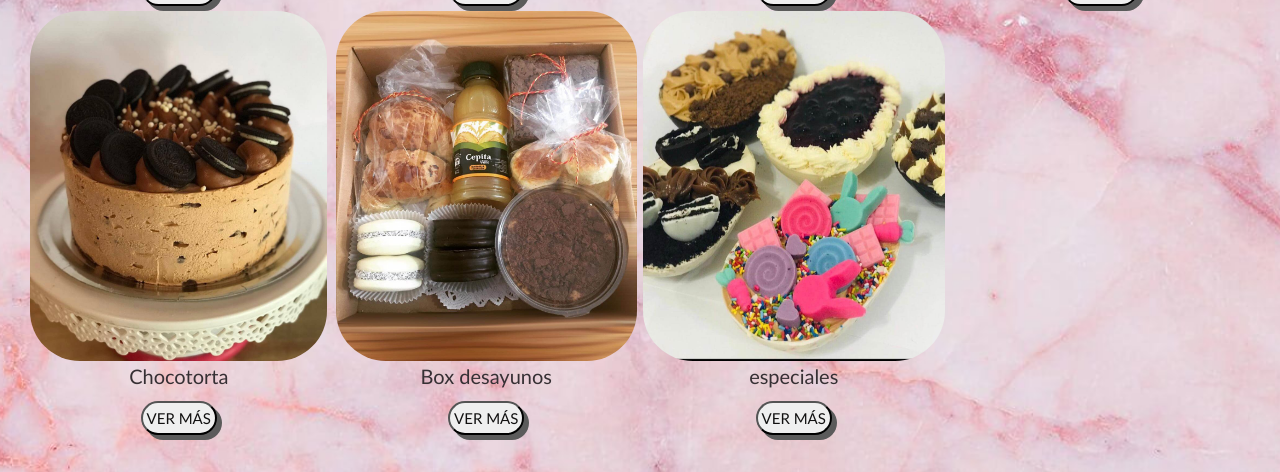
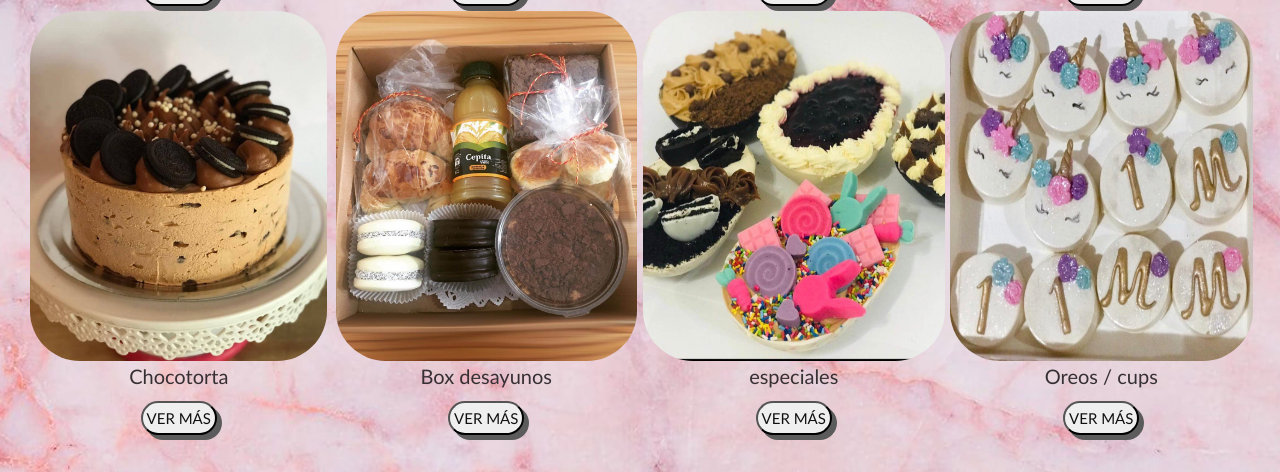
Before and after one commit to DanielaSEscudero/Saint-Marie-Cake, a website: page productos.html in a window 1280 px wide. Shown: the part 723-1195 px from the top of the page. Drawn offline with nearby package versions, Linux system fonts and the light colour scheme; a web font is replaced by a local one.

Commit message:
terminado

```diff
--- a/productos.html
+++ b/productos.html
@@ -128,6 +128,14 @@
           <p class="tienda__descripcion">especiales</p>
           <button class="boton btn--Ver"><a href="galeria.html">VER MÁS</a></button>
         </article>
+        <article  class="tienda__img">
+          <img
+            src="multimedia/Productos/oreo bañadas.JPG"
+            alt="oreos/cups" class="img-fluid"
+          />
+          <p class="tienda__descripcion">Oreos / cups</p>
+          <button class="boton btn--Ver"><a href="galeria.html">VER MÁS</a></button>
+        </article>
       </section>
     </main>
     <footer id="pie_pagina">
```
Also changed, not shown: multimedia/Productos/oreo bañadas.JPG (added), multimedia/Productos/oreos.JPG (renamed from multimedia/oreos.JPG), multimedia/mama.JPG (deleted), multimedia/oreo bañadas.JPG (deleted), multimedia/pan dulce (2).JPG (deleted), multimedia/san valentin.JPG (deleted).
